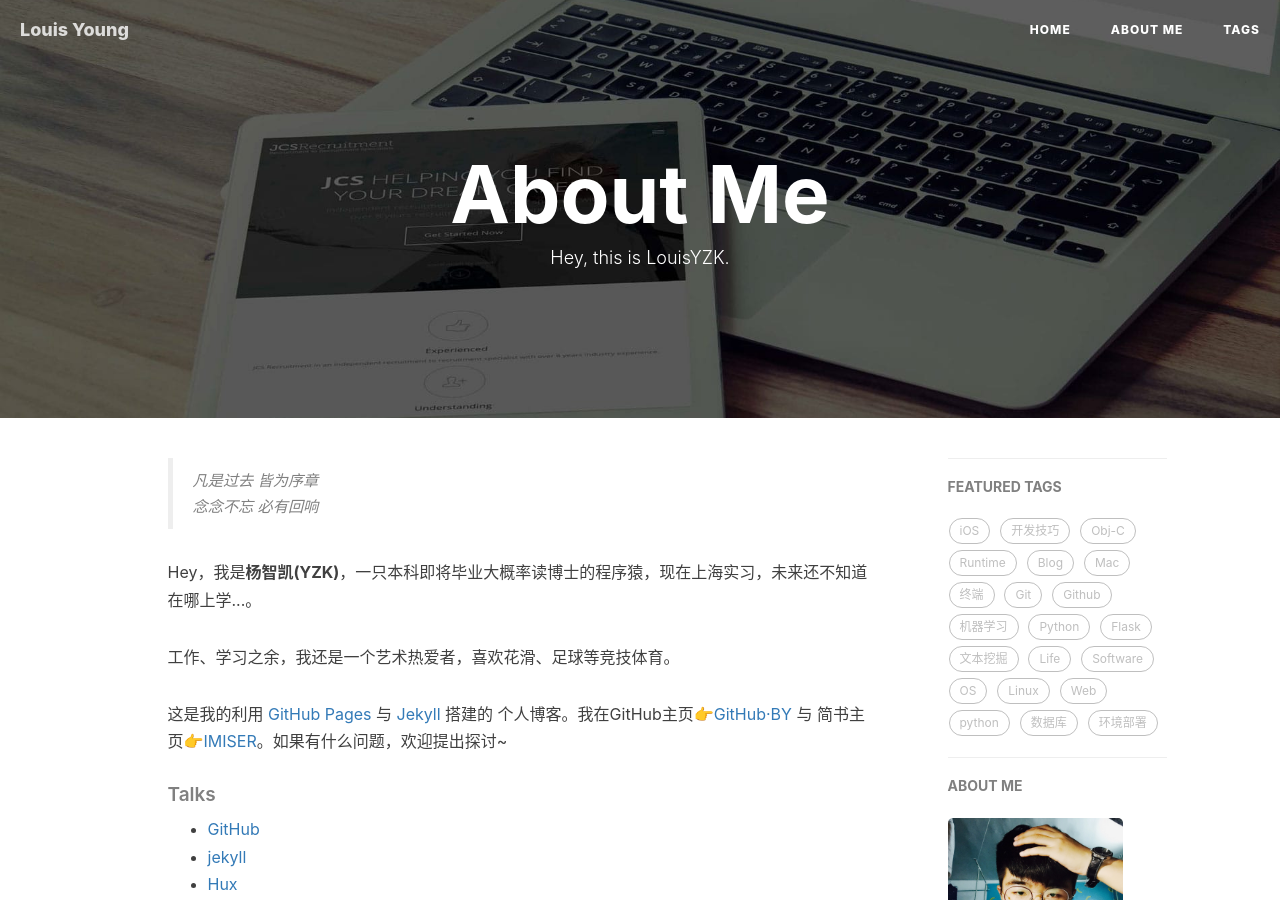
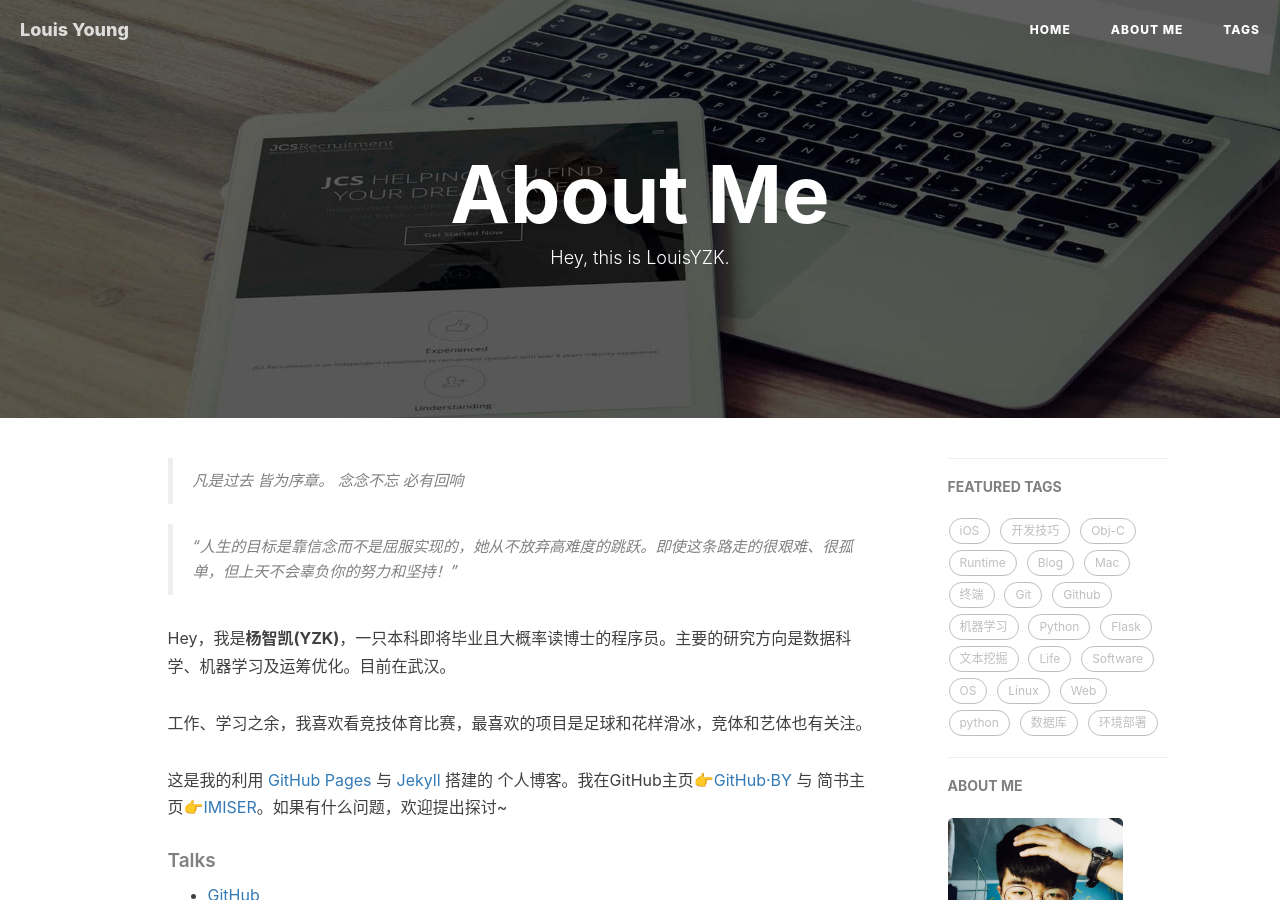
Before and after one commit to LouisYZK/ElseBlog, a Jekyll site: the page built from about.html, in a window 1280 px wide and 900 px high. Built offline with Jekyll 4.4.1, drawn with Linux system fonts in a browser that asks for light colours; nearby versions of some CDN libraries; comment, search, counter and statistics services are not loaded.

Commit message:
Update-About

```diff
--- a/about.html
+++ b/about.html
@@ -15,12 +15,14 @@ header-img: "img/post-bg-rwd.jpg"
 <div class="zh post-container">
 
     <!--copied from markdown -->
-    <blockquote><p>凡是过去 皆为序章<br>
+    <blockquote><p>凡是过去 皆为序章。
     念念不忘 必有回响</p></blockquote>
 
-    <p>Hey，我是<strong>杨智凯(YZK)</strong>，一只本科即将毕业大概率读博士的程序猿，现在上海实习，未来还不知道在哪上学...。</p>
+    <blockquote><p>“人生的目标是靠信念而不是屈服实现的，她从不放弃高难度的跳跃。即使这条路走的很艰难、很孤单，但上天不会辜负你的努力和坚持！”</p></blockquote>
 
-    <p>工作、学习之余，我还是一个艺术热爱者，喜欢花滑、足球等竞技体育。</p>
+    <p>Hey，我是<strong>杨智凯(YZK)</strong>，一只本科即将毕业且大概率读博士的程序员。主要的研究方向是数据科学、机器学习及运筹优化。目前在武汉。</p>
+
+    <p>工作、学习之余，我喜欢看竞技体育比赛，最喜欢的项目是足球和花样滑冰，竞体和艺体也有关注。</p>
 
     <p>这是我的利用 <a href="https://pages.github.com/">GitHub Pages</a> 与 <a href="http://jekyll.com.cn/">Jekyll</a> 搭建的 个人博客。我在GitHub主页<a href="https://github.com/LouisYZK">👉GitHub·BY</a> 与 简书主页<a href="https://www.jianshu.com/u/eb8696c2fdf9">👉IMISER</a>。如果有什么问题，欢迎提出探讨~</p>
 
```
